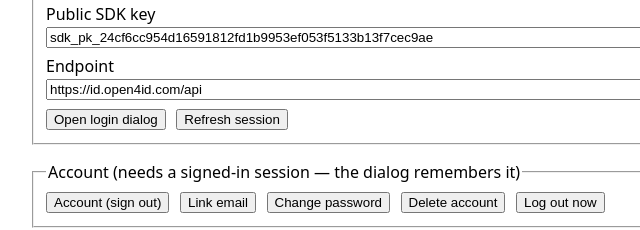
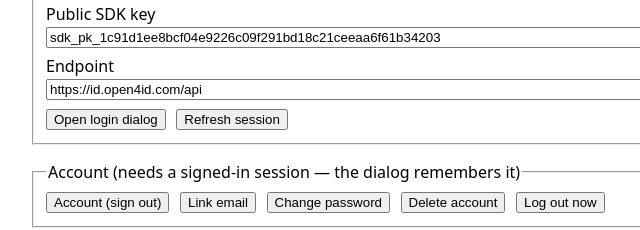
Before and after one commit to open4id-community/javascript-sdk, a website: page web-sdk-minimal-ui/index.html in a window 1280 px wide. Shown: the part 333-563 px from the top of the page, 272-912 px from the left. Drawn offline with Linux system fonts and the light colour scheme.

Commit message:
Sync web SDK examples

```diff
--- a/web-sdk-minimal-ui/index.html
+++ b/web-sdk-minimal-ui/index.html
@@ -42,7 +42,7 @@
         <option value="production">production</option>
       </select>
     </label>
-    <label>Public SDK key <input id="publicSdkKey" value="sdk_pk_24cf6cc954d16591812fd1b9953ef053f5133b13f7cec9ae" autocomplete="off"></label>
+    <label>Public SDK key <input id="publicSdkKey" value="sdk_pk_1c91d1ee8bcf04e9226c09f291bd18c21ceeaa6f61b34203" autocomplete="off"></label>
     <label>Endpoint <input id="endpoint" value="https://id.open4id.com/api" autocomplete="off"></label>
     <div>
       <button id="openLogin" type="button">Open login dialog</button>
```
Also changed, not shown: web-sdk-minimal/index.html (+1 -1 lines).
